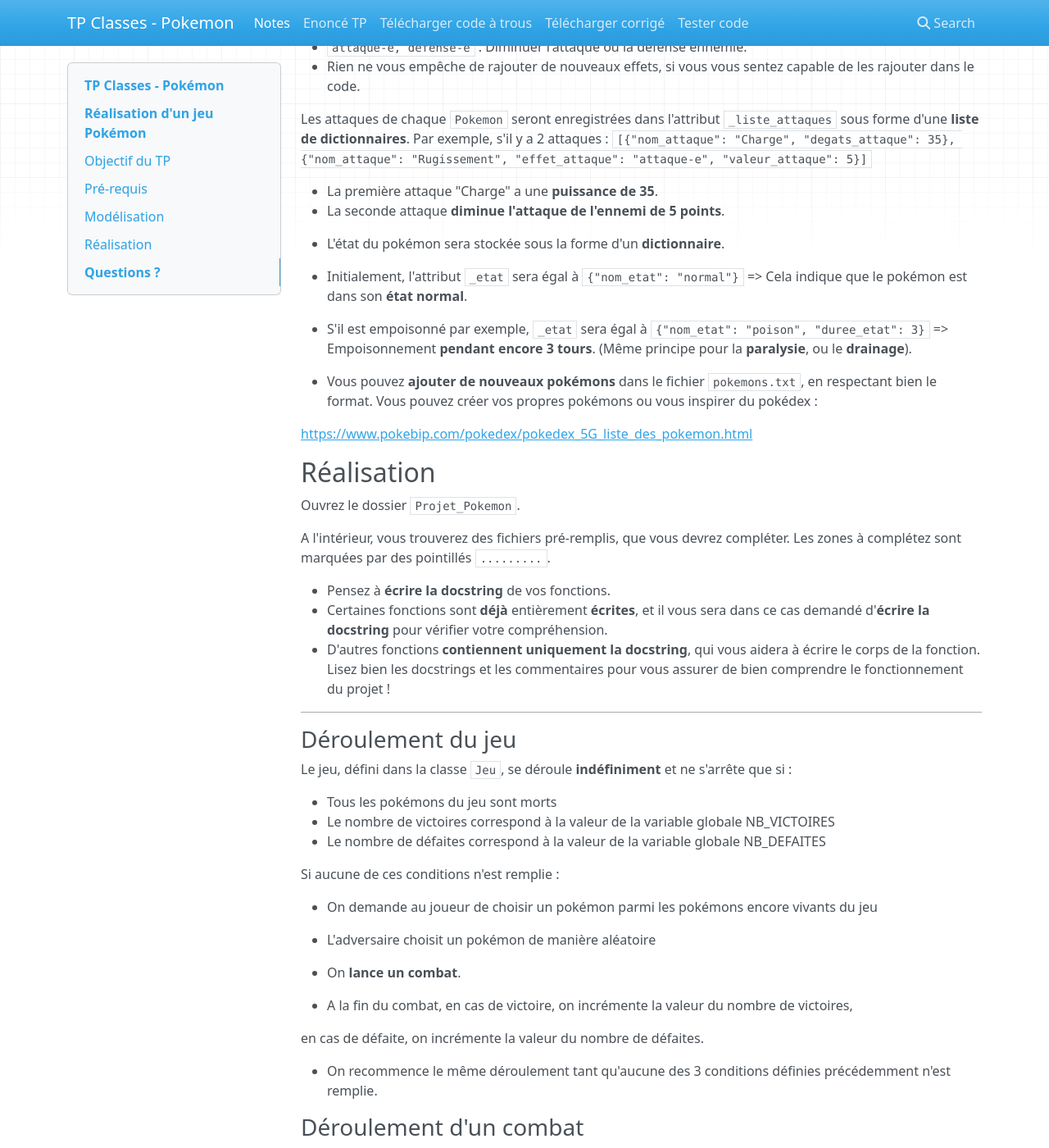
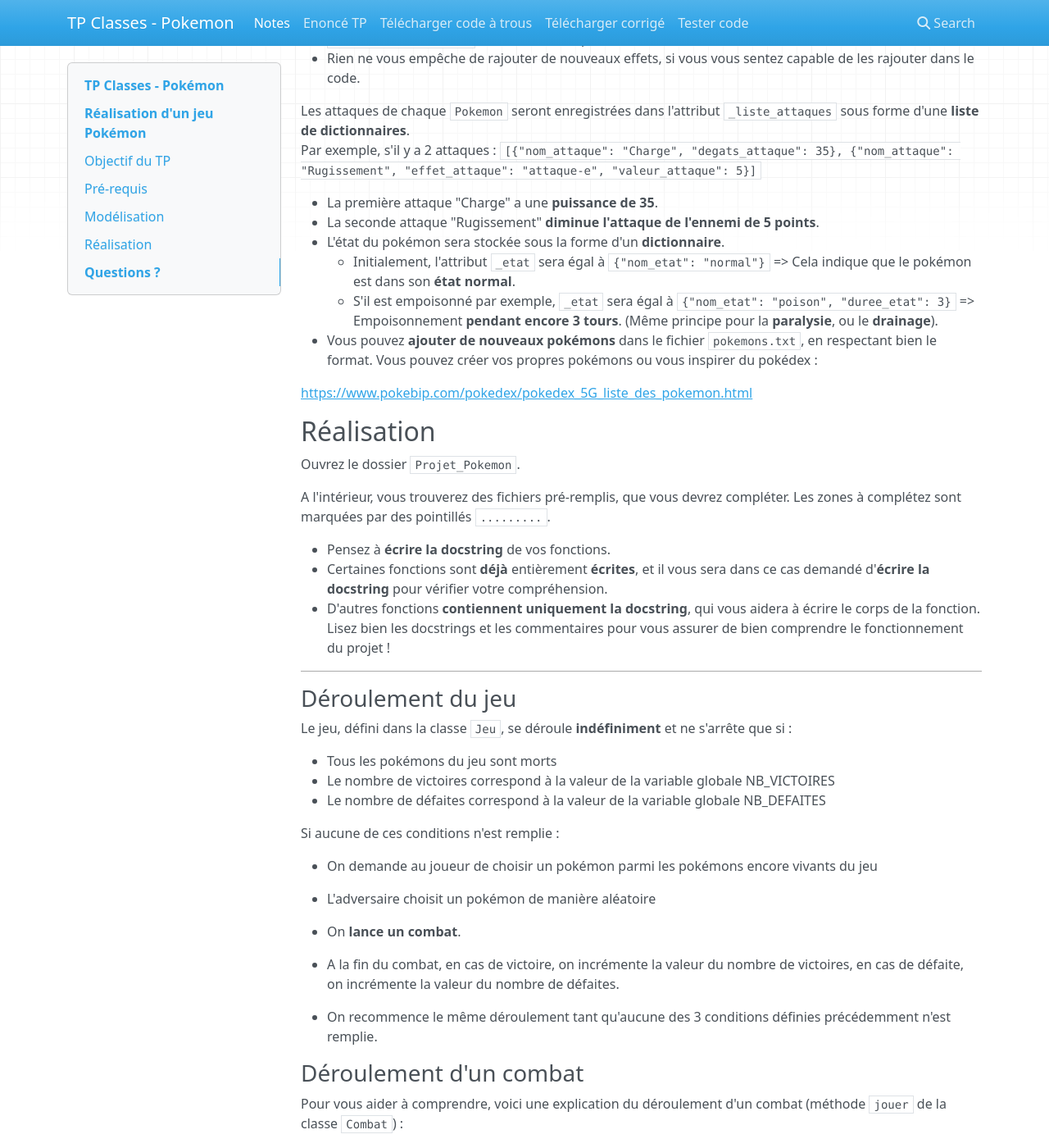
Before and after one commit to erwandemerville/TP_Pokemon, an MkDocs documentation site: the page built from docs/index.md, in a window 1280 px wide and 1400 px high, scrolled down 2699 px. Shown: the whole window at 82% size. Built offline with MkDocs 1.6.1, drawn with Linux system fonts in a browser that asks for light colours; nearby versions of some CDN libraries; some of the changed text lies outside the part shown.

Commit message:
MAJ site TP Pokemon

````diff
--- a/docs/index.md
+++ b/docs/index.md
@@ -23,7 +23,7 @@
 
 Voici une capture de ce que l'on souhaite obtenir :
 
-![Exécution du jeu](images/console.png){ width=50% }
+![Exécution du jeu](images/console.png)
 
 ## Pré-requis
 
@@ -35,51 +35,48 @@
 
 Voici une modélisation sous forme de diagramme des différentes classes constituant ce projet :
 
-![Modélisation des classes du jeu](images/Jeu_Pokemon.drawio.png){ width=100% }
+![Modélisation des classes du jeu](images/Jeu_Pokemon.drawio.png)
 
 **Notes** :
 
-* Les données sur les pokémons sont stockées dans un fichier `pokemons.txt`.
+Les données sur les pokémons sont stockées dans un fichier `pokemons.txt`.
 
-  L'inscription d'un pokémon se fait de la manière suivante :
+L'inscription d'un pokémon se fait de la manière suivante :
 
-  ```
-  Bulbizarre	Plante,Poison	45	49	49
-  Charge,50	Rugissement,attaque-e,5	Vampigraine,drainage,3
-  ```
+```
+Bulbizarre	Plante,Poison	45	49	49
+Charge,50	Rugissement,attaque-e,5	Vampigraine,drainage,3
+```
 
-  **Chaque donnée est séparée par une tabulation**.
-  La première ligne renseigne les données principales sur le Pokémon : Son **nom**, ses **types**, son **nombre de vies**, son **attaque** et enfin sa **défense**.
-  La deuxième ligne contient **les attaques du pokémon**.
+**Chaque donnée est séparée par une tabulation**.
+La première ligne renseigne les données principales sur le Pokémon : Son **nom**, ses **types**, son **nombre de vies**, son **attaque** et enfin sa **défense**.<br />
+La deuxième ligne contient **les attaques du pokémon**.
 
-  S'il s'agit d'une attaque qui inflige simplement des dégâts, on l'écrit sous la forme :
-  `Nom_de_lattaque,puissance` (donc seulement deux éléments)
+S'il s'agit d'une attaque qui inflige simplement des dégâts, on l'écrit sous la forme :
+`Nom_de_lattaque,puissance` (donc seulement deux éléments)
 
-  S'il s'agit d'une attaque qui n'inflige pas de dégâts mais effectue une autre action, ou inflige une altération d'état, on écrira sous la forme suivante (3 éléments) :
-  `Nom_attaque,poison,3 ` : Empoisonnement pendant 3 tours (par exemple)
-  `Nom_attaque,attaque+,10` : **Augmenter** de **10** points l'attaque du pokémon **allié**
-  `Nom_attaque,defense-e,10` : **Diminuer** de **10** points la défense du pokémon **ennemi**.
+S'il s'agit d'une attaque qui n'inflige pas de dégâts mais effectue une autre action, ou inflige une altération d'état, on écrira sous la forme suivante (3 éléments) :<br />
+`Nom_attaque,poison,3 ` : Empoisonnement pendant 3 tours (par exemple)<br />
+`Nom_attaque,attaque+,10` : **Augmenter** de **10** points l'attaque du pokémon **allié**<br />
+`Nom_attaque,defense-e,10` : **Diminuer** de **10** points la défense du pokémon **ennemi**.<br />
 
-  Pour l'instant, il existe :
+Pour l'instant, il existe :
 
-  * `poison` : Empoisonner l'ennemi
-  * `paralysie` : Paralyser l'ennemi
-  * `drainage` : Drainer la vie de l'ennemi (même effet que poison)
-  * `attaque+, attaque-, defense+, defense-` : Augmenter/Diminuer l'attaque ou la défense
-  * `attaque-e, defense-e` : Diminuer l'attaque ou la défense ennemie.
-  * Rien ne vous empêche de rajouter de nouveaux effets, si vous vous sentez capable de les rajouter dans le code.
+* `poison` : Empoisonner l'ennemi
+* `paralysie` : Paralyser l'ennemi
+* `drainage` : Drainer la vie de l'ennemi (même effet que poison)
+* `attaque+, attaque-, defense+, defense-` : Augmenter/Diminuer l'attaque ou la défense
+* `attaque-e, defense-e` : Diminuer l'attaque ou la défense ennemie.
+* Rien ne vous empêche de rajouter de nouveaux effets, si vous vous sentez capable de les rajouter dans le code.
 
-  Les attaques de chaque `Pokemon` seront enregistrées dans l'attribut `_liste_attaques` sous forme d'une **liste de dictionnaires**.
-  Par exemple, s'il y a 2 attaques : `[{"nom_attaque": "Charge", "degats_attaque": 35}, {"nom_attaque": "Rugissement", "effet_attaque": "attaque-e", "valeur_attaque": 5}]`
+Les attaques de chaque `Pokemon` seront enregistrées dans l'attribut `_liste_attaques` sous forme d'une **liste de dictionnaires**.<br />
+Par exemple, s'il y a 2 attaques : `[{"nom_attaque": "Charge", "degats_attaque": 35}, {"nom_attaque": "Rugissement", "effet_attaque": "attaque-e", "valeur_attaque": 5}]`
 
-  * La première attaque "Charge" a une **puissance de 35**.
-  * La seconde attaque **diminue l'attaque de l'ennemi de 5 points**.
-
-* L'état du pokémon sera stockée sous la forme d'un **dictionnaire**.
-
-  * Initialement, l'attribut `_etat` sera égal à `{"nom_etat": "normal"}` => Cela indique que le pokémon est dans son **état** **normal**.
-  * S'il est empoisonné par exemple, `_etat` sera égal à `{"nom_etat": "poison", "duree_etat": 3}` => Empoisonnement **pendant encore 3 tours**. (Même principe pour la **paralysie**, ou le **drainage**).
-
+* La première attaque "Charge" a une **puissance de 35**.
+* La seconde attaque "Rugissement" **diminue l'attaque de l'ennemi de 5 points**.
+  * L'état du pokémon sera stockée sous la forme d'un **dictionnaire**.
+    * Initialement, l'attribut `_etat` sera égal à `{"nom_etat": "normal"}` => Cela indique que le pokémon est dans son **état** **normal**.
+    * S'il est empoisonné par exemple, `_etat` sera égal à `{"nom_etat": "poison", "duree_etat": 3}` => Empoisonnement **pendant encore 3 tours**. (Même principe pour la **paralysie**, ou le **drainage**).
 * Vous pouvez **ajouter de nouveaux pokémons** dans le fichier `pokemons.txt`, en respectant bien le format.
   Vous pouvez créer vos propres pokémons ou vous inspirer du pokédex :
 
@@ -115,9 +112,7 @@
 
 * On **lance un combat**.
 
-* A la fin du combat, en cas de victoire, on incrémente la valeur du nombre de victoires,
-
-  en cas de défaite, on incrémente la valeur du nombre de défaites.
+* A la fin du combat, en cas de victoire, on incrémente la valeur du nombre de victoires, en cas de défaite, on incrémente la valeur du nombre de défaites.
 
 * On recommence le même déroulement tant qu'aucune des 3 conditions définies précédemment n'est remplie.
 
````
